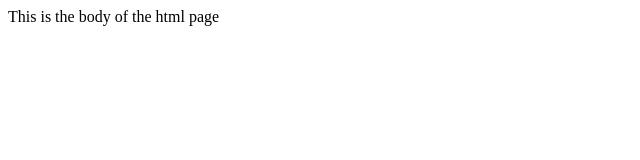
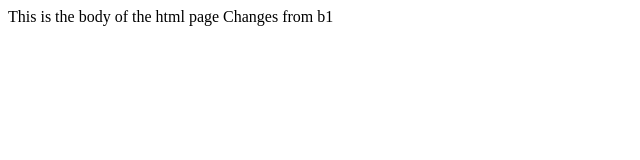
Before and after one commit to Padmak0979/NRLTraining2, a plain HTML site: page merge/index.html in a window 1280 px wide. Shown: the whole page, without its empty margins (0-640 px from the left). Drawn offline with Linux system fonts and the light colour scheme.

Commit message:
changes in b1

```diff
--- a/merge/index.html
+++ b/merge/index.html
@@ -1,5 +1,6 @@
 <html>
 	<body>
 		This is the body of the html page
+		Changes from b1
 	</body>
 <html>
```
